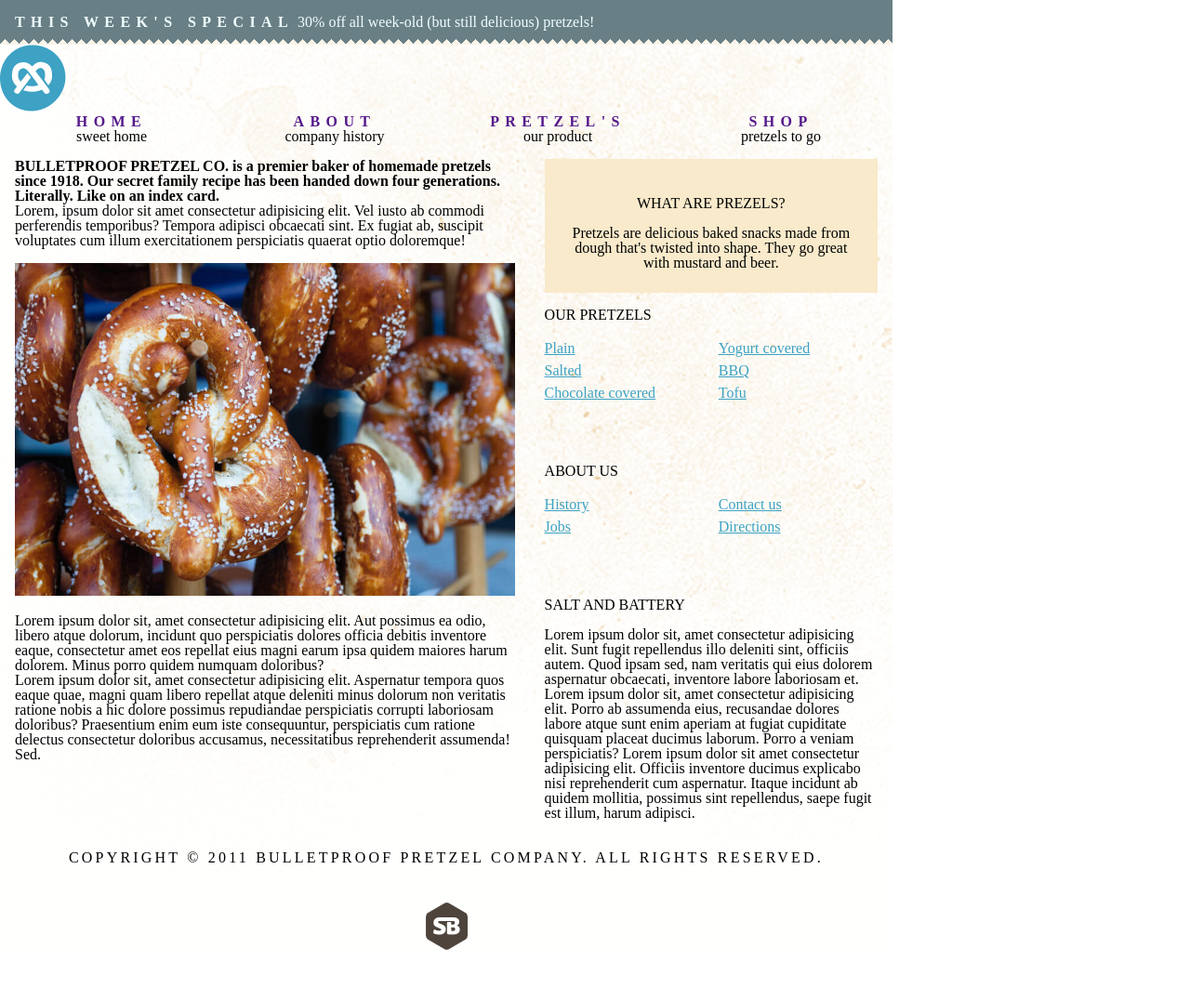
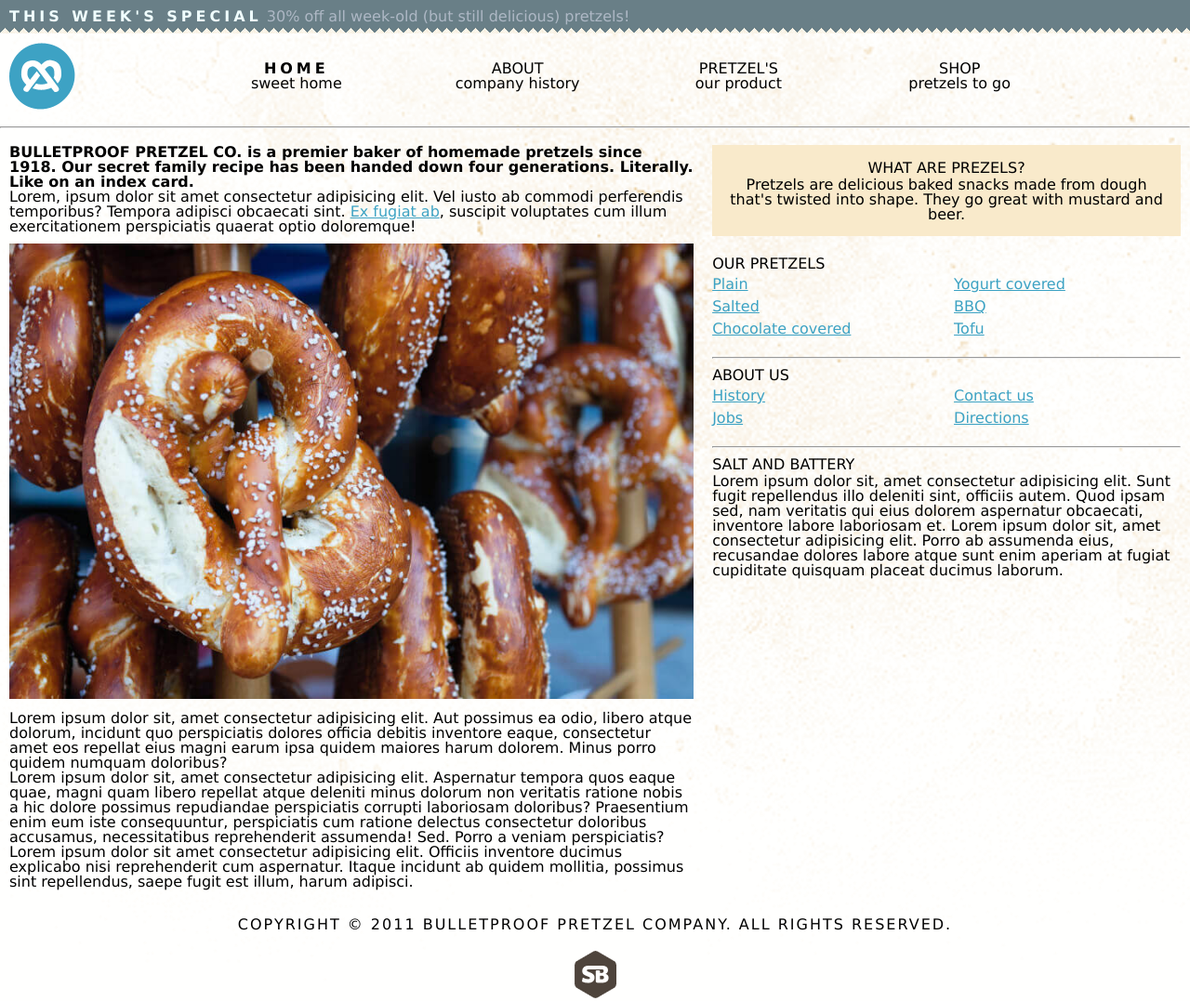
Before and after one commit to mariacedersten/12-pretzel, a plain HTML site: page index.html in a window 1280 px wide. Shown: the whole page at 93% size. Before the commit the page ends 1025 px from the top, so only its background shows below. Drawn offline with Linux system fonts and the light colour scheme.

Commit message:
Lopullinen versio

```diff
--- a/index.html
+++ b/index.html
@@ -3,8 +3,8 @@
   <head>
     <meta charset="UTF-8" />
     <meta name="viewport" content="width=device-width, initial-scale=1.0" />
+    <link rel="stylesheet" href="./reset.css" />
     <link rel="stylesheet" href="./layout.css" />
-    <link rel="stylesheet" href="./reset.css" />
     <title>Pretzel</title>
   </head>
   <body>
@@ -16,27 +16,20 @@
     </div>
     <div id="wrapper">
       <header>
-        <img src="./kuvat/logo-mark.png" alt="logo-mark" />
+        <img class="logo" src="./kuvat/logo-mark.png" alt="logo-mark" />
         <nav>
           <ul>
             <li>
-              <a href="" class="boldWithSpace">HOME</a><span>sweet home</span>
+              <a href="" class="boldWithSpace black-text">HOME</a
+              ><span class="black-text">sweet home</span>
             </li>
-            <li>
-              <a href="" class="boldWithSpace">ABOUT</a
-              ><span>company history</span>
-            </li>
-            <li>
-              <a href="" class="boldWithSpace">PRETZEL'S</a
-              ><span>our product</span>
-            </li>
-            <li>
-              <a href="" class="boldWithSpace">SHOP</a
-              ><span>pretzels to go</span>
-            </li>
+            <li><a>ABOUT</a><span>company history</span></li>
+            <li><a>PRETZEL'S</a><span>our product</span></li>
+            <li><a>SHOP</a><span>pretzels to go</span></li>
           </ul>
         </nav>
       </header>
+      <hr />
       <section id="big">
         <section id="main">
           <p>
@@ -49,8 +42,8 @@
           <p>
             Lorem, ipsum dolor sit amet consectetur adipisicing elit. Vel iusto
             ab commodi perferendis temporibus? Tempora adipisci obcaecati sint.
-            Ex fugiat ab, suscipit voluptates cum illum exercitationem
-            perspiciatis quaerat optio doloremque!
+            <a href="">Ex fugiat ab</a>, suscipit voluptates cum illum
+            exercitationem perspiciatis quaerat optio doloremque!
           </p>
           <div>
             <img class="kuva" src="./kuvat/pretzels.jpg" alt="pretzels" />
@@ -69,7 +62,11 @@
             repudiandae perspiciatis corrupti laboriosam doloribus? Praesentium
             enim eum iste consequuntur, perspiciatis cum ratione delectus
             consectetur doloribus accusamus, necessitatibus reprehenderit
-            assumenda! Sed.
+            assumenda! Sed. Porro a veniam perspiciatis? Lorem ipsum dolor sit
+            amet consectetur adipisicing elit. Officiis inventore ducimus
+            explicabo nisi reprehenderit cum aspernatur. Itaque incidunt ab
+            quidem mollitia, possimus sint repellendus, saepe fugit est illum,
+            harum adipisci.
           </p>
         </section>
         <aside id="sidebar">
@@ -89,6 +86,7 @@
             <li><a href="">BBQ</a></li>
             <li><a href="">Tofu</a></li>
           </ul>
+          <hr />
           <h2>ABOUT US</h2>
           <ul>
             <li><a href="">History</a></li>
@@ -96,6 +94,7 @@
             <li><a href="">Contact us</a></li>
             <li><a href="">Directions</a></li>
           </ul>
+          <hr />
           <h2>SALT AND BATTERY</h2>
           <p>
             Lorem ipsum dolor sit, amet consectetur adipisicing elit. Sunt fugit
@@ -104,10 +103,6 @@
             laboriosam et. Lorem ipsum dolor sit, amet consectetur adipisicing
             elit. Porro ab assumenda eius, recusandae dolores labore atque sunt
             enim aperiam at fugiat cupiditate quisquam placeat ducimus laborum.
-            Porro a veniam perspiciatis? Lorem ipsum dolor sit amet consectetur
-            adipisicing elit. Officiis inventore ducimus explicabo nisi
-            reprehenderit cum aspernatur. Itaque incidunt ab quidem mollitia,
-            possimus sint repellendus, saepe fugit est illum, harum adipisci.
           </p>
         </aside>
       </section>
--- a/layout.css
+++ b/layout.css
@@ -5,7 +5,25 @@ html {
 body {
   font-family: Verdana, Geneva, Tahoma, sans-serif;
   font-size: 1.6rem;
-  width: 960px;
+}
+
+#special {
+  background-color: #697f87;
+  background-image: url("kuvat/special-bg.png");
+  background-repeat: repeat-x;
+  padding: 1rem;
+  background-position-y: bottom;
+}
+
+h1 {
+  color: #aeb8c5;
+}
+
+.boldWithSpace {
+  font-weight: bold;
+  letter-spacing: 0.4rem;
+  text-decoration: none;
+  color: azure;
 }
 
 #wrapper {
@@ -17,30 +35,12 @@ header {
   display: flex;
   flex-direction: column;
   align-items: center;
+  padding-block-start: 1rem;
+  padding-left: 1rem;
 }
 
-#big {
-  display: flex;
-  flex-direction: column;
-}
-
-#special {
-  background-color: #697f86;
-  background-image: url("kuvat/special-bg.png");
-  background-repeat: repeat-x;
-  color: azure;
-  padding: 1rem;
-  background-position-y: bottom;
-}
-
-#main {
-  padding: 1rem;
-  width: 60%;
-}
-
-#sidebar {
-  padding: 1rem;
-  width: 40%;
+.logo {
+  width: min-content;
 }
 
 nav ul {
@@ -50,7 +50,7 @@ nav ul {
 
 nav ul li {
   display: flex;
-  width: 25%;
+  width: 20%;
   align-items: center;
   color: black;
 }
@@ -59,18 +59,27 @@ nav ul li span {
   visibility: hidden;
 }
 
-.logo {
-  width: min-content;
+.black-text {
+  color: black;
 }
 
-.boldWithSpace {
-  font-weight: bold;
-  letter-spacing: 0.4rem;
-  text-decoration: none;
+#big {
+  display: flex;
+  flex-direction: column;
+}
+
+#main {
+  padding: 1rem;
+  box-sizing: border-box;
+  float: right;
 }
 
 .bold {
   font-weight: 600;
+}
+
+#main a {
+  color: #3ea3c4;
 }
 
 .kuva {
@@ -79,44 +88,48 @@ nav ul li span {
   margin-bottom: 1rem;
 }
 
-#main a {
-  color: lightseagreen;
+#sidebar {
+  padding: 1rem;
+}
+
+#sidebar ul {
+  column-count: 2;
+  padding-bottom: 1rem;
+  line-height: 1.5;
+}
+
+#sidebar h2 {
+  padding-top: 0.2rem;
+  padding-bottom: 0.2rem;
+}
+
+#sidebar ul li a {
+  color: #3ca2c3;
 }
 
 #callout {
   background-color: #f9eacb;
   padding: 1.5rem;
   text-align: center;
-}
-
-#sidebar ul {
-  column-count: 2;
-  padding-bottom: 3rem;
-  line-height: 1.5;
-}
-
-#sidebar h2 {
-  padding-top: 1rem;
-  padding-bottom: 1rem;
-}
-
-#sidebar ul li a {
-  color: #3ca2c3;
+  margin-block-end: 2rem;
 }
 
 footer {
   text-align: center;
+  padding-bottom: 2rem;
 }
 
 footer h2 {
   letter-spacing: 0.2rem;
   margin-top: 1rem;
-  margin-bottom: 2.5rem;
+  margin-bottom: 1rem;
+  padding: 1rem;
 }
 
 @media screen and (min-width: 426px) {
   header {
     flex-direction: row;
+    padding: 1rem;
   }
   nav {
     flex-grow: 1;
@@ -125,7 +138,7 @@ footer h2 {
   nav ul li {
     display: flex;
     justify-content: center;
-    width: 25%;
+    width: 20%;
     color: black;
   }
 }
```
